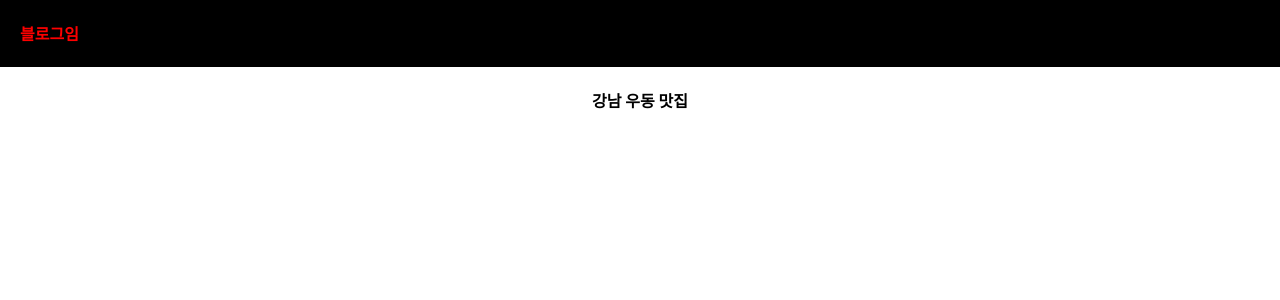
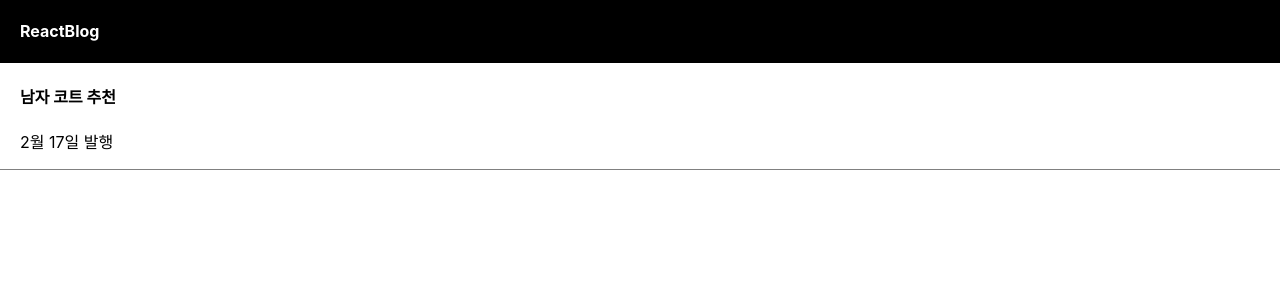
Before and after one commit to doong2imdang/TIL, a React (Create React App) app in the folder CodingApple/React/blog/: page / in a window 1280 px wide. Shown: the top 300 px of the page. Built offline with nearby package versions, Linux system fonts and the light colour scheme.

Commit message:
4. 중요한 데이터는 변수말고 state에 담습니다

```diff
--- a/CodingApple/React/blog/src/App.css
+++ b/CodingApple/React/blog/src/App.css
@@ -1,5 +1,15 @@
 .App {
   text-align: center;
+}
+
+div {
+  box-sizing: border-box;
+}
+
+.list {
+  padding-left: 20px;
+  text-align: left;
+  border-bottom: 1px solid grey;
 }
 
 .black-nav {
--- a/CodingApple/React/blog/src/App.js
+++ b/CodingApple/React/blog/src/App.js
@@ -1,15 +1,34 @@
 import "./App.css";
+import { useState } from "react";
 
 function App() {
   // 대충 서버에서 가져온 실제 데이터임
   let post = "강남 우동 맛집";
   // document.querySelector('h4').innerHTML = post; (Javascript상에서)
+  // let [a, b] = useState("남자 코트 추천");
+  // a => state에 보관했던 자료 나옴
+  // b => state 변경을 도와주는 함수
+  let [글제목, b] = useState("남자 코트 추천");
+  // let [logo, setLogo] = useState("ReactBlog");
+
+  // Q. 변수가 아니라 왜 state 써야함?
+  // 일반 변수는 갑자기 변경되면 html도 변경해줘야함(html 자동으로 반영안됨)
+  // 변수와 다르게 state는 갑자기 변경되면 state쓰던 html은 자동 재렌더링 됨
+
+  // Q. state 언제 써야함?
+  // -> 변동시 자동으로 html 반영되게 만들고 싶으면 state 쓰셈
+
+  // 숙제. 이렇게 만들어오세요. 근데 제목들을 state로 만들어오셈
   return (
     <div className="App">
       <div className="black-nav">
-        <h4 style={{ color: "red", fontSize: "16px" }}>블로그임</h4>
+        {/* 로고 글자도 state로 넣으면 좋을듯? (쓸데없어보임=> 맨날 바뀌지 않기때문) */}
+        <h4>ReactBlog</h4>
       </div>
-      <h4>{post}</h4>
+      <div className="list">
+        <h4>{글제목}</h4>
+        <p>2월 17일 발행</p>
+      </div>
     </div>
   );
 }
```
